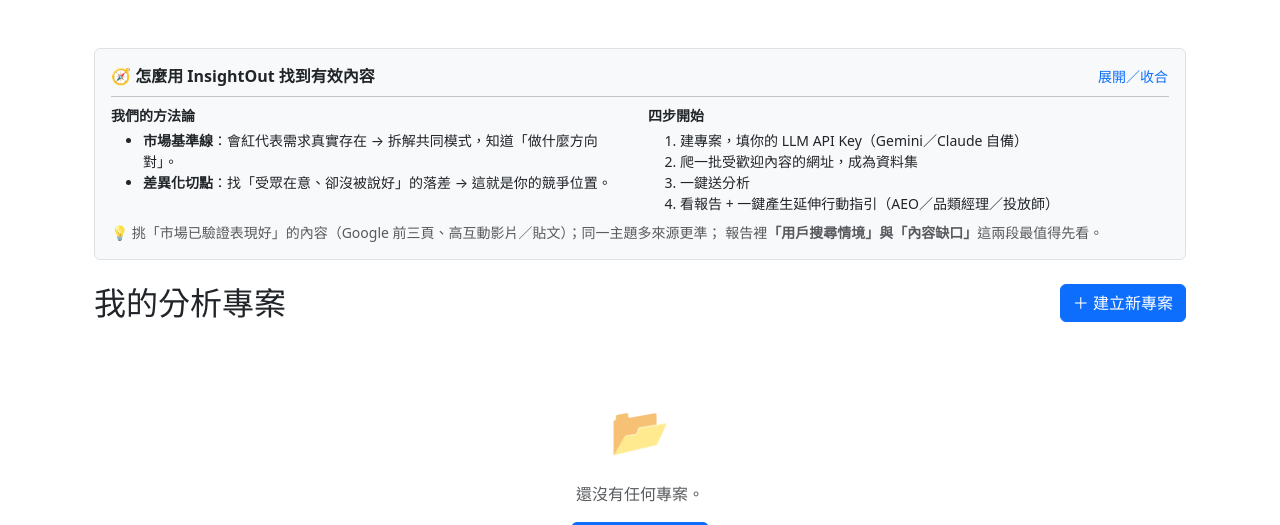
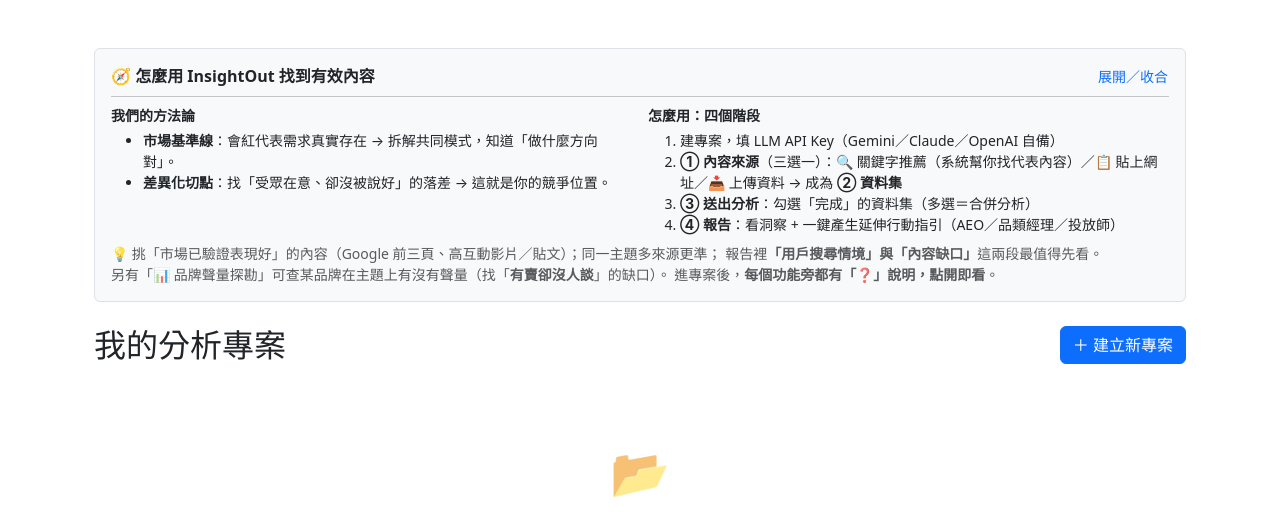
Before and after one commit to hsnuhow/Content-Analyser-CN, a Flask app: template app/templates/projects.html in a window 1280 px wide. Shown: the part 56-581 px from the top of the page. Run offline with Flask 3, Linux system fonts and the light colour scheme; the template is opened without the code that fills it, so the values that code supplies are empty; some libraries are stand-ins or nearby versions.

Commit message:
改善：主頁使用說明對齊四階段流程與新術語
projects.html「怎麼用」：四步改為 ① 內容來源(關鍵字推薦/貼網址/上傳資料三選一)
→ ② 資料集 → ③ 送出分析(多選=合併) → ④ 報告；補「📊 品牌聲量探勘」與
「每功能旁有❓說明」。方法論段不變。純前端。

Co-Authored-By: Claude Opus 4.8 (1M context) <noreply@anthropic.com>

```diff
--- a/app/templates/projects.html
+++ b/app/templates/projects.html
@@ -21,18 +21,20 @@
             </ul>
           </div>
           <div class="col-md-6">
-            <div class="small fw-semibold mb-1">四步開始</div>
+            <div class="small fw-semibold mb-1">怎麼用：四個階段</div>
             <ol class="small mb-0">
-              <li>建專案，填你的 LLM API Key（Gemini／Claude 自備）</li>
-              <li>爬一批受歡迎內容的網址，成為資料集</li>
-              <li>一鍵送分析</li>
-              <li>看報告 + 一鍵產生延伸行動指引（AEO／品類經理／投放師）</li>
+              <li>建專案，填 LLM API Key（Gemini／Claude／OpenAI 自備）</li>
+              <li><strong>① 內容來源</strong>（三選一）：🔍 關鍵字推薦（系統幫你找代表內容）／📋 貼上網址／📥 上傳資料 → 成為 <strong>② 資料集</strong></li>
+              <li><strong>③ 送出分析</strong>：勾選「完成」的資料集（多選＝合併分析）</li>
+              <li><strong>④ 報告</strong>：看洞察 + 一鍵產生延伸行動指引（AEO／品類經理／投放師）</li>
             </ol>
           </div>
         </div>
         <div class="small text-muted mt-2">
           💡 挑「市場已驗證表現好」的內容（Google 前三頁、高互動影片／貼文）；同一主題多來源更準；
-          報告裡<strong>「用戶搜尋情境」與「內容缺口」</strong>這兩段最值得先看。
+          報告裡<strong>「用戶搜尋情境」與「內容缺口」</strong>這兩段最值得先看。<br>
+          另有「📊 品牌聲量探勘」可查某品牌在主題上有沒有聲量（找「<strong>有賣卻沒人談</strong>」的缺口）。
+          進專案後，<strong>每個功能旁都有「❓」說明，點開即看</strong>。
         </div>
       </div>
     </div>
```
